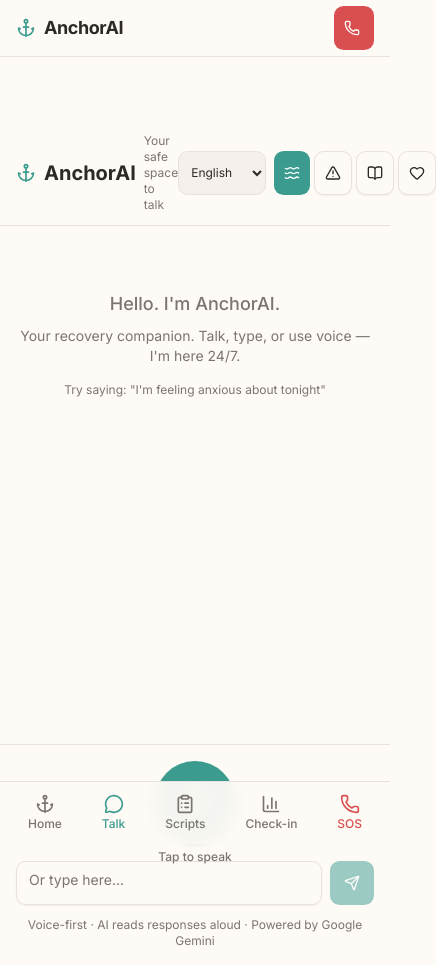
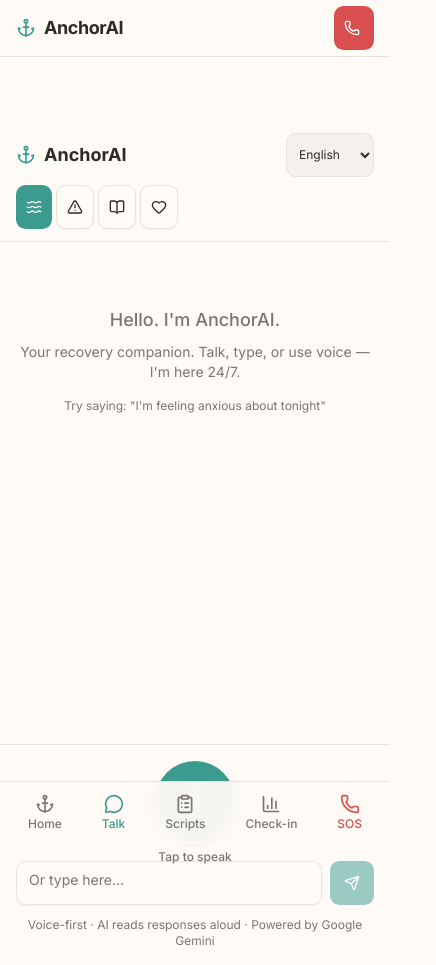
Before and after one commit to arsxd/anchor-ai, a Next.js app: page /chat in a window 390 px wide. Shown: the whole page, 436 px wide, since content can reach past the window. Built offline with nearby package versions, Linux system fonts and the light colour scheme.

Commit message:
fix: separate mode buttons and language into rows for mobile clickability

```diff
--- a/src/app/chat/page.tsx
+++ b/src/app/chat/page.tsx
@@ -173,15 +173,14 @@
         Skip to chat input
       </a>
 
-      <header className="border-b px-4 py-3 flex items-center justify-between relative z-10">
-        <div className="flex items-center gap-2">
-          <span className="text-xl font-bold flex items-center gap-2"><Anchor className="h-5 w-5 text-primary" /> AnchorAI</span>
-          <span className="text-xs text-muted-foreground">Your safe space to talk</span>
+      <header className="border-b px-4 py-3 relative z-10">
+        <div className="flex items-center justify-between mb-2">
+          <div className="flex items-center gap-2">
+            <span className="text-lg font-bold flex items-center gap-2"><Anchor className="h-5 w-5 text-primary" /> AnchorAI</span>
+          </div>
+          <LanguageSwitcher />
         </div>
-        <div className="flex items-center gap-2">
-          <LanguageSwitcher />
-          <ChatModeSelector currentMode={mode} onModeChange={setMode} />
-        </div>
+        <ChatModeSelector currentMode={mode} onModeChange={setMode} />
       </header>
 
       <div
```
